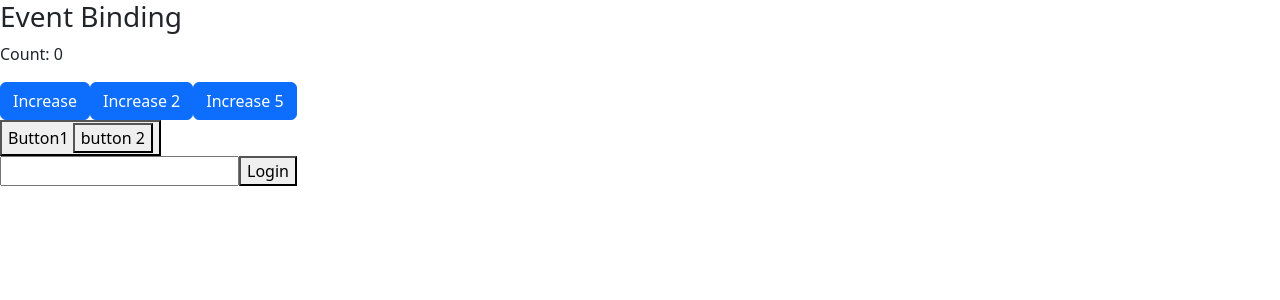
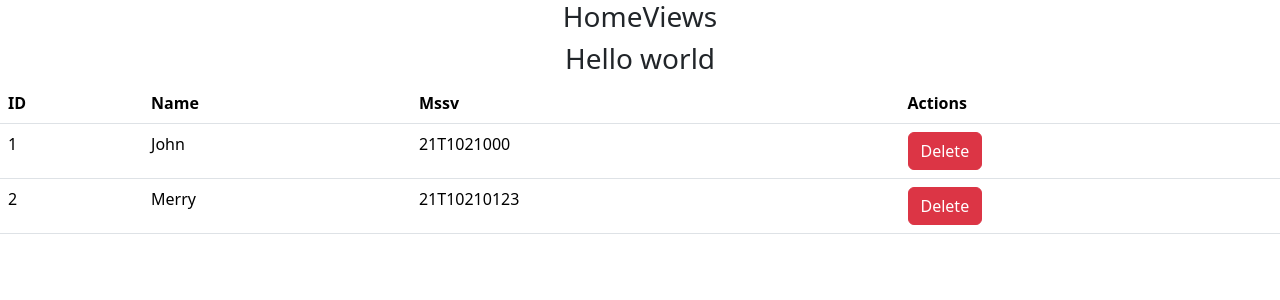
Before and after one commit to Jzztt/FA24-WD19316-WEB2072, a Vue app: page / in a window 1280 px wide. Shown: the top 300 px of the page. Built offline with nearby package versions, Linux system fonts and the light colour scheme; data requests are answered from the project's data file.

Commit message:
feat: life cycle and slot

```diff
--- /dev/null
+++ b/db.json
@@ -0,0 +1,14 @@
+{
+    "students": [
+        {
+            "id": 1,
+            "name": "John",
+            "mssv": "21T1021000"
+        },
+        {
+            "id": 2,
+            "name": "Merry",
+            "mssv": "21T10210123"
+        }
+    ]
+}
--- a/package.json
+++ b/package.json
@@ -11,7 +11,9 @@
     "format": "prettier --write src/"
   },
   "dependencies": {
+    "axios": "^1.7.7",
     "bootstrap": "^5.3.3",
+    "lucide-vue-next": "^0.460.0",
     "vue": "^3.5.12",
     "vue-router": "^4.4.5"
   },
--- a/src/App.vue
+++ b/src/App.vue
@@ -1,15 +1,27 @@
 <script setup>
-import EventBinding from './components/EventBinding.vue'
+// import { ref } from 'vue';
+// import LifeCycle from './components/LifeCycle.vue';
 
+// import ParentSlot from './components/ParentSlot.vue';
+import HomeView from './views/HomeView.vue';
+// import FormBinding from './components/FormBinding.vue';
+// import EventBinding from './components/EventBinding.vue'
 // import ListRendering from './components/ListRendering.vue'
 // import ConditionalRendering from './components/ConditionalRendering.vue'
 // import DataBinding from './components/DataBinding.vue'
 // import StateVueJs from './components/StateVueJs.vue'
+// const isShow = ref(true)
 </script>
 
 <template>
   <div>
-    <EventBinding />
+    <!-- <div v-if="isShow">
+      <LifeCycle />
+    </div> -->
+    <!-- <ParentSlot/> -->
+    <HomeView />
+    <!-- <FormBinding /> -->
+    <!-- <EventBinding /> -->
     <!-- <ListRendering /> -->
     <!-- <ConditionalRendering /> -->
     <!-- <StateVueJs /> -->
@@ -17,5 +29,4 @@ import EventBinding from './components/EventBinding.vue'
   </div>
 </template>
 
-<style scoped>
-</style>
+<style scoped></style>
--- /dev/null
+++ b/src/components/FormBinding.vue
@@ -0,0 +1,75 @@
+<template>
+    <div>
+        <div>
+            <h3>Form Binding</h3>
+        </div>
+        <form action="">
+            <div class="form-group">
+                <!-- type="text" -->
+
+                <label for="email">Email</label>
+                <input type="text" v-model="email">
+            </div>
+            <div class="form-group">
+                <!-- type="multi text" -->
+                <label for="contact">Contact</label>
+                <textarea placeholder="Please enter contact" v-model="contact"></textarea>
+            </div>
+            <div class="form-group">
+                <!--  type = "checkbox" -->
+                <label for="term">Term</label>
+                <input type="checkbox" v-model="isChecked">
+            </div>
+            <!-- multi checkbox -->
+            <div class="form-group">
+                <label for="html">HTML</label>
+                <input type="checkbox" value="html" v-model="courseName">
+            </div>
+            <div class="form-group">
+                <label for="css">Css</label>
+                <input type="checkbox" value="css" v-model="courseName">
+            </div>
+            <!--  select option -->
+            <div class="form-group">
+                <label for="course">Course</label>
+                <select name="course" id="course" v-model="course">
+                    <option value="html">HTML</option>
+                    <option value="javascript">Javascript</option>
+                </select>
+            </div>
+            <!-- radio -->
+             <div class="form-group">
+                <label for="gender">Gender</label>
+                <input type="radio" value="male" v-model="gender">
+                <label for="male">Male</label>
+                <input type="radio" value="female" v-model="gender">
+                <label for="female">Female</label>
+             </div>
+            <p>{{ email }}</p>
+            <p>{{ contact }}</p>
+            <p>{{ isChecked }}</p>
+            <p>{{ courseName }}</p>
+            <p>{{ course }}</p>
+            <p>{{ gender }}</p>
+
+
+
+
+
+        </form>
+
+    </div>
+</template>
+
+<script setup>
+import { ref } from 'vue';
+
+const email = ref('')
+const contact = ref('')
+const isChecked = ref(false)
+const courseName = ref([])
+const course = ref('')
+const gender = ref('')
+</script>
+
+<style lang="scss" scoped></style>
--- /dev/null
+++ b/src/components/LifeCycle.vue
@@ -0,0 +1,40 @@
+<template>
+    <div>
+        <div>
+            <h3>{{ message }}</h3>
+            <button class="btn btn-primary" @click="handleChange">Change Message</button>
+        </div>
+
+    </div>
+</template>
+
+<script setup>
+import { onMounted, onUnmounted, onUpdated, ref } from 'vue';
+
+const message = ref('Hello world')
+
+const handleChange = () => {
+    message.value = "Life Cycle"
+}
+
+console.log('created');
+
+onMounted(()=> {
+    console.log('mounted');
+
+})
+
+onUpdated(()=> {
+    console.log('updated');
+})
+
+onUnmounted(()=> {
+    console.log('unmounted');
+})
+
+
+</script>
+
+<style lang="scss" scoped>
+
+</style>
--- /dev/null
+++ b/src/components/ParentSlot.vue
@@ -0,0 +1,33 @@
+<template>
+    <div>
+        <div>
+            <h3>Parent Slot</h3>
+        </div>
+        <ChildrenSlot v-slot="{ mes }">
+            <!-- <template v-slot:header>
+                <div>
+                    Header
+                </div>
+            </template>
+<div>
+    <h3>Children Slot</h3>
+</div>
+<template v-slot:footer>
+                <div>
+                    Footer
+                </div>
+            </template> -->
+            <p>{{ mes }}</p>
+
+        </ChildrenSlot>
+
+    </div>
+</template>
+
+<script setup>
+import ChildrenSlot from './ChildrenSlot.vue';
+
+
+</script>
+
+<style lang="scss" scoped></style>
--- /dev/null
+++ b/src/components/TableComponent.vue
@@ -0,0 +1,52 @@
+<template>
+    <div>
+        <h3 class="text-center">{{ title }}</h3>
+        <h3 class="text-center">{{ msg }}</h3>
+
+        <table class="table">
+            <thead>
+                <tr>
+                    <th>ID</th>
+                    <th>Name</th>
+                    <th>Mssv</th>
+                    <th>Actions</th>
+                </tr>
+            </thead>
+            <tbody>
+                <tr v-for="{ id, name, mssv } in students" :key="id">
+                    <td>{{ id }}</td>
+                    <td>{{ name }}</td>
+                    <td>{{ mssv }}</td>
+                    <td><button class="btn btn-danger" @click="handleDelete(id)">Delete</button></td>
+                </tr>
+            </tbody>
+        </table>
+    </div>
+</template>
+
+<script setup>
+import { inject } from 'vue';
+
+defineProps(['students','msg'])
+// defineProps({
+//     students: [
+//         {
+//             id: Number,
+//             name: String,
+//             mssv: String
+//         }
+//     ]
+// })
+// Nhận dữ liệu title, nếu ko có dữ liệu hiện thị tham số thứ 2
+const title = inject('title',"No title")
+
+// định nghĩa
+const emit = defineEmits(["deleteStudents"])
+const handleDelete = (id) => {
+    //kích hoạt
+    emit("deleteStudents", id)
+}
+
+</script>
+
+<style lang="scss" scoped></style>
--- /dev/null
+++ b/src/utils/configAxios.js
@@ -0,0 +1,10 @@
+import axios from 'axios'
+const instanceAxios = axios.create({
+  baseURL: 'http://localhost:3000/',
+  headers: {
+    'Content-Type': 'application/json',
+    Accept: 'application/json'
+  }
+})
+
+export default instanceAxios
--- a/src/views/HomeView.vue
+++ b/src/views/HomeView.vue
@@ -1,6 +1,37 @@
 <script setup>
+import TableComponent from '@/components/TableComponent.vue';
+import instanceAxios from '@/utils/configAxios';
+import { onMounted, provide, ref } from 'vue';
+
+const students = ref([
+
+])
+const title = ref("HomeViews")
+const message = ref("Hello world")
+// truyền dữ liệu title qua provide
+provide('title', title.value)
+const deleteItem = (id) => {
+  students.value = students.value.filter((student) => student.id !== id)
+}
+
+
+
+
+const fetchStudents = async () => {
+  const fetchStudentsResponse = await instanceAxios.get('students')
+  console.log(fetchStudentsResponse);
+  students.value = fetchStudentsResponse.data
+}
+
+onMounted(() => {
+  fetchStudents()
+})
+
+
 </script>
 
 <template>
-  <main></main>
+  <main>
+    <TableComponent :msg="message" :students="students" @deleteStudents="deleteItem" />
+  </main>
 </template>
```
Also changed, not shown: src/components/ChildrenSlot.vue (added, +16 -0 lines), 1 other file (tests, documents, lock files or other folders).
